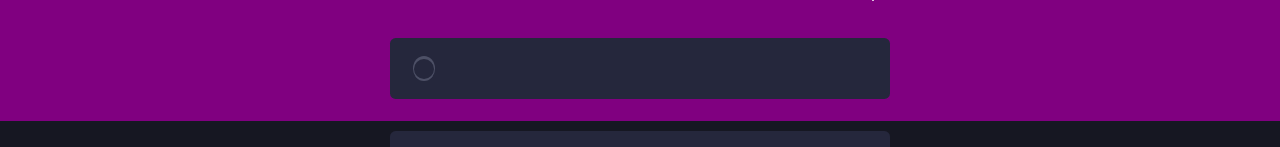
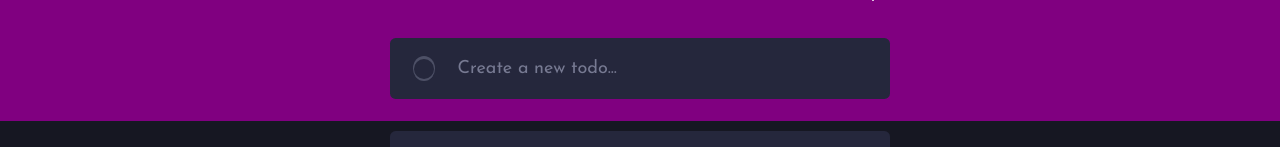
Before and after one commit to liquidwater0/todo-app, a React (Vite) app: page / in a window 1280 px wide. Shown: the part 179-326 px from the top of the page. Built offline with nearby package versions, Linux system fonts and the light colour scheme.

Commit message:
placeholder for input

```diff
--- a/src/App.tsx
+++ b/src/App.tsx
@@ -132,6 +132,7 @@ function App() {
 							<input
 								className="add-todo-input"
 								type="text"
+								placeholder='Create a new todo...'
 								ref={inputRef}
 							/>
 						</div>
--- a/src/scss/todoForm.scss
+++ b/src/scss/todoForm.scss
@@ -62,6 +62,10 @@
                 font-size: 18px;
                 color: var(--theme-4);
                 border: none;
+
+                &::placeholder {
+                    color: var(--theme-5);
+                }
 
                 &:focus {
                     outline: none;
```
